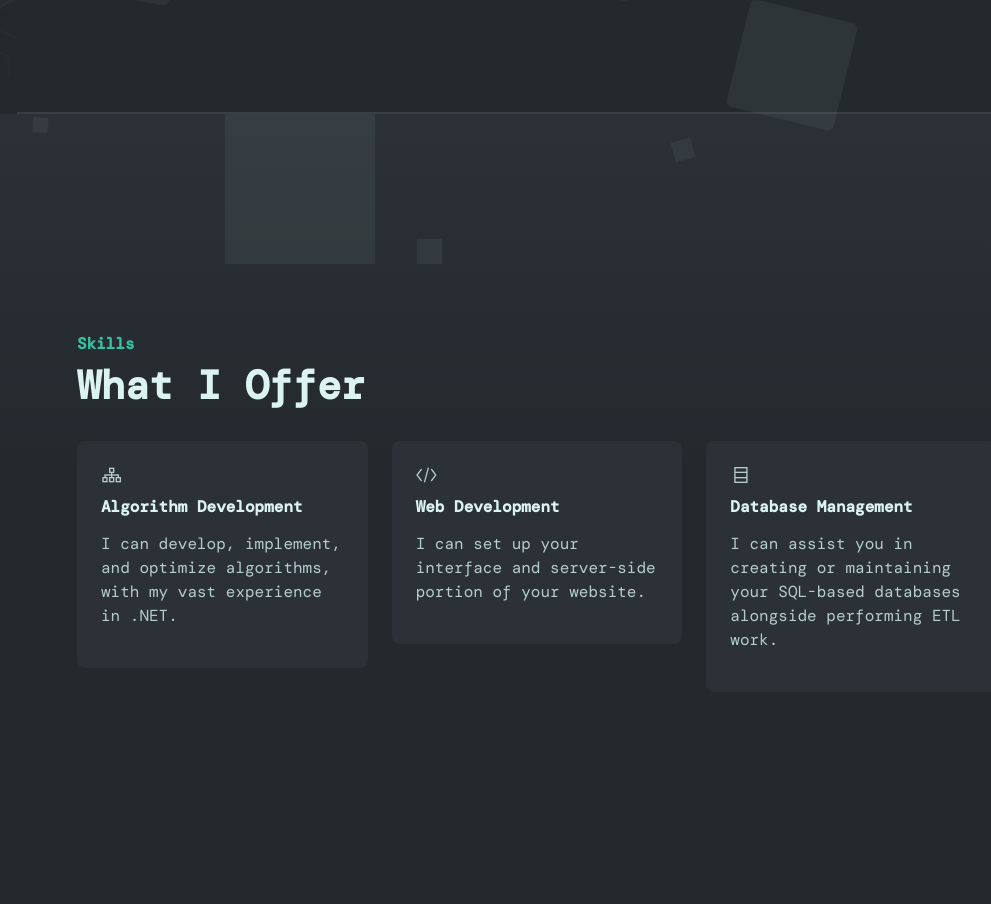
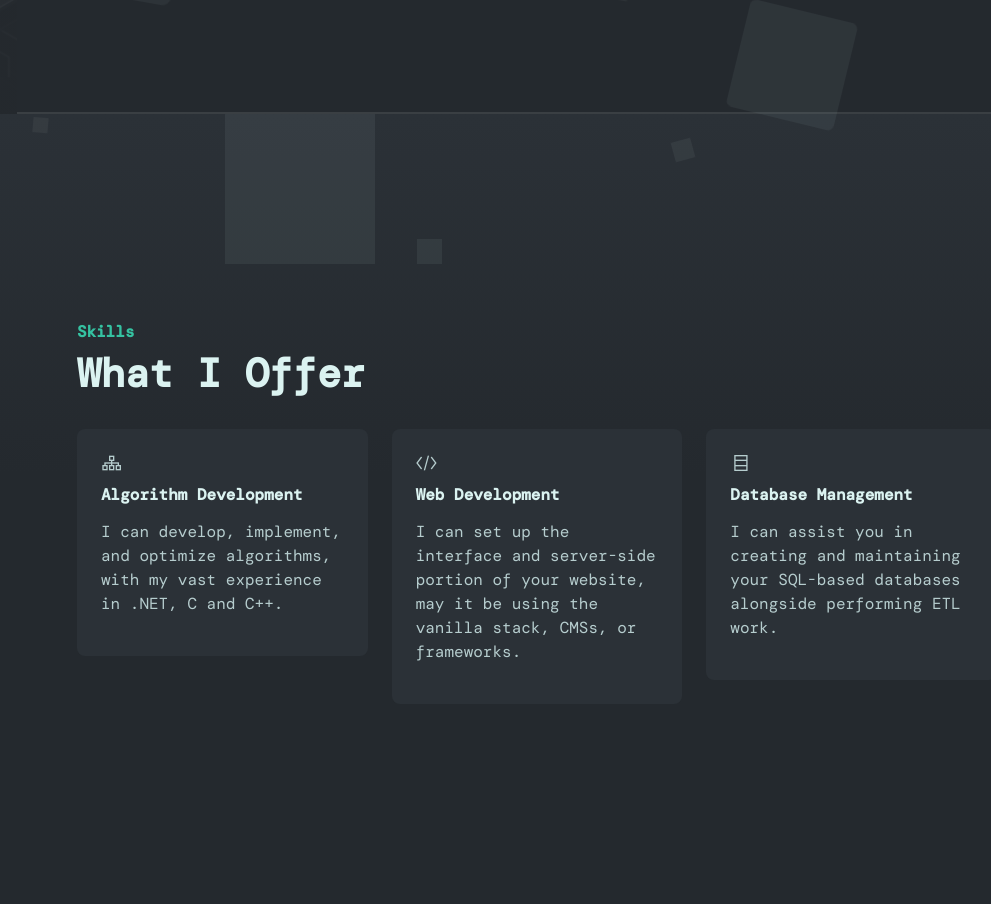
Before and after one commit to clive-colaco/portfolio, a PHP site: page / in a window 1280 px wide. Shown: the part 686-1590 px from the top of the page, without its empty margins (223-1214 px from the left). Run offline with PHP 8.4, Linux system fonts and the light colour scheme; some web fonts are replaced.

Commit message:
Content change.

```diff
--- a/index.html
+++ b/index.html
@@ -123,7 +123,7 @@
 								<i class="las la-sitemap la-lg transition"></i>
 							</div>
 							<h6 class="pb-2">Algorithm Development</h6>
-							<p>I can develop, implement, and optimize algorithms, with my vast experience in .NET.</p>
+							<p>I can develop, implement, and optimize algorithms, with my vast experience in .NET, C and C++.</p>
 						</div>
 					</div>
 					<div class="col-md-4 skill-box skill-box-2 mb-4 mb-md-0" data-aos="fade-up" data-aos-delay="400">
@@ -132,7 +132,7 @@
 								<i class="las la-code la-lg transition"></i>
 							</div>
 							<h6 class="pb-2">Web Development</h6>
-							<p>I can set up your interface and server-side portion of your website.</p>
+							<p>I can set up the interface and server-side portion of your website, may it be using the vanilla stack, CMSs, or frameworks.</p>
 						</div>
 					</div>
 					<div class="col-md-4 skill-box skill-box-3 mb-4 mb-md-0" data-aos="fade-up" data-aos-delay="400">
@@ -141,7 +141,7 @@
 								<i class="las la-database la-lg transition"></i>
 							</div>
 							<h6 class="pb-2">Database Management</h6>
-							<p>I can assist you in creating or maintaining your SQL-based databases alongside performing ETL work.</p>
+							<p>I can assist you in creating and maintaining your SQL-based databases alongside performing ETL work.</p>
 						</div>
 					</div>
 				</div>
@@ -224,11 +224,6 @@
 										<p class="col-6">GPA:</p>
 										<p class="col-6">3.7</p>
 									</div>
-
-									<div class="align-self-end">
-										<img id="trent-university-logo" src="images/trent-university-logo.png"
-											alt="Trent Univerity logo">
-									</div>
 							</div>
 						</div>
 					</div>
--- a/main.css
+++ b/main.css
@@ -300,7 +300,7 @@ img{
 
 .education_box {
     width: 600px;
-    height: 400px;
+    height: 350px;
     overflow: hidden;
     background: url('images/trent-university.png');
     background-size: contain;
```
